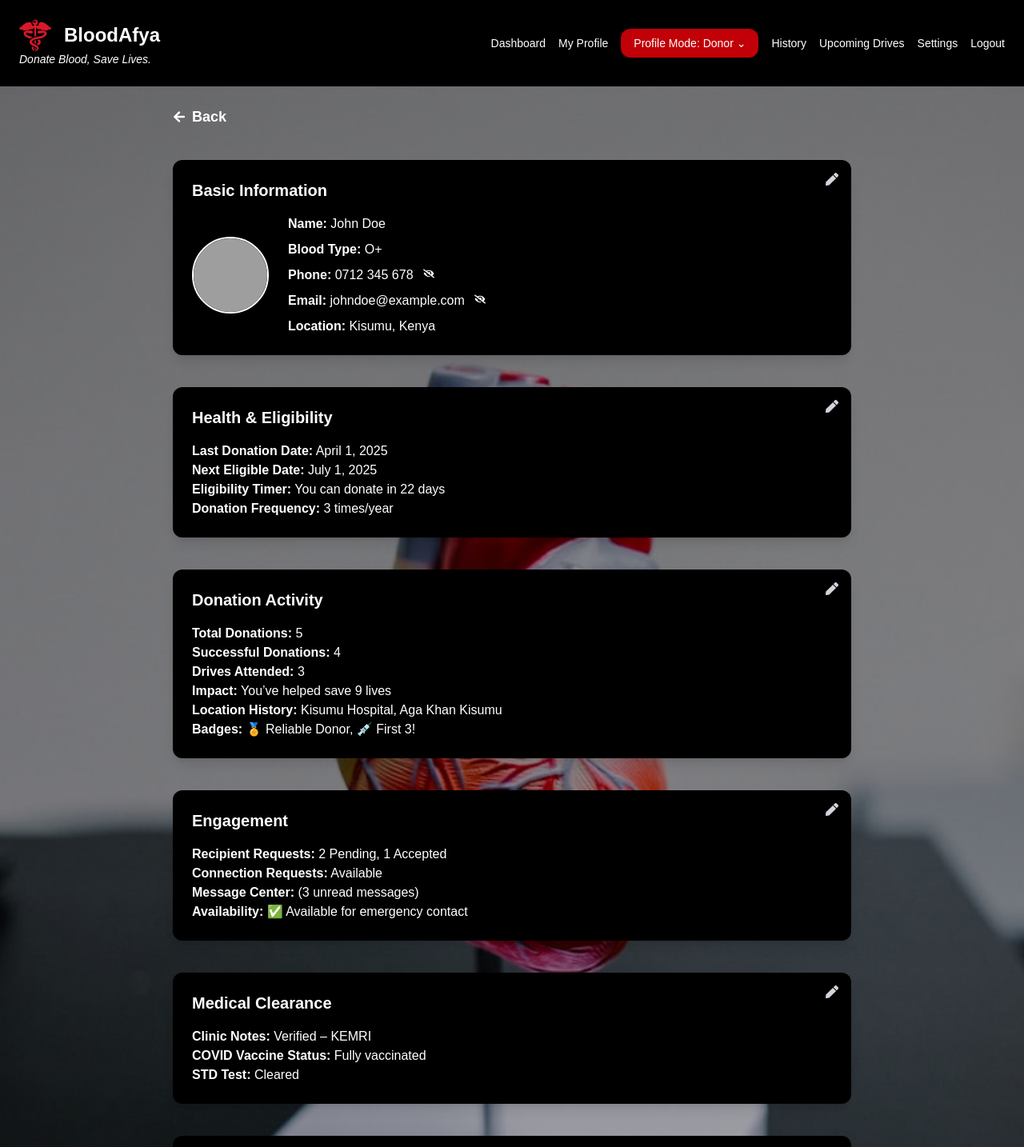
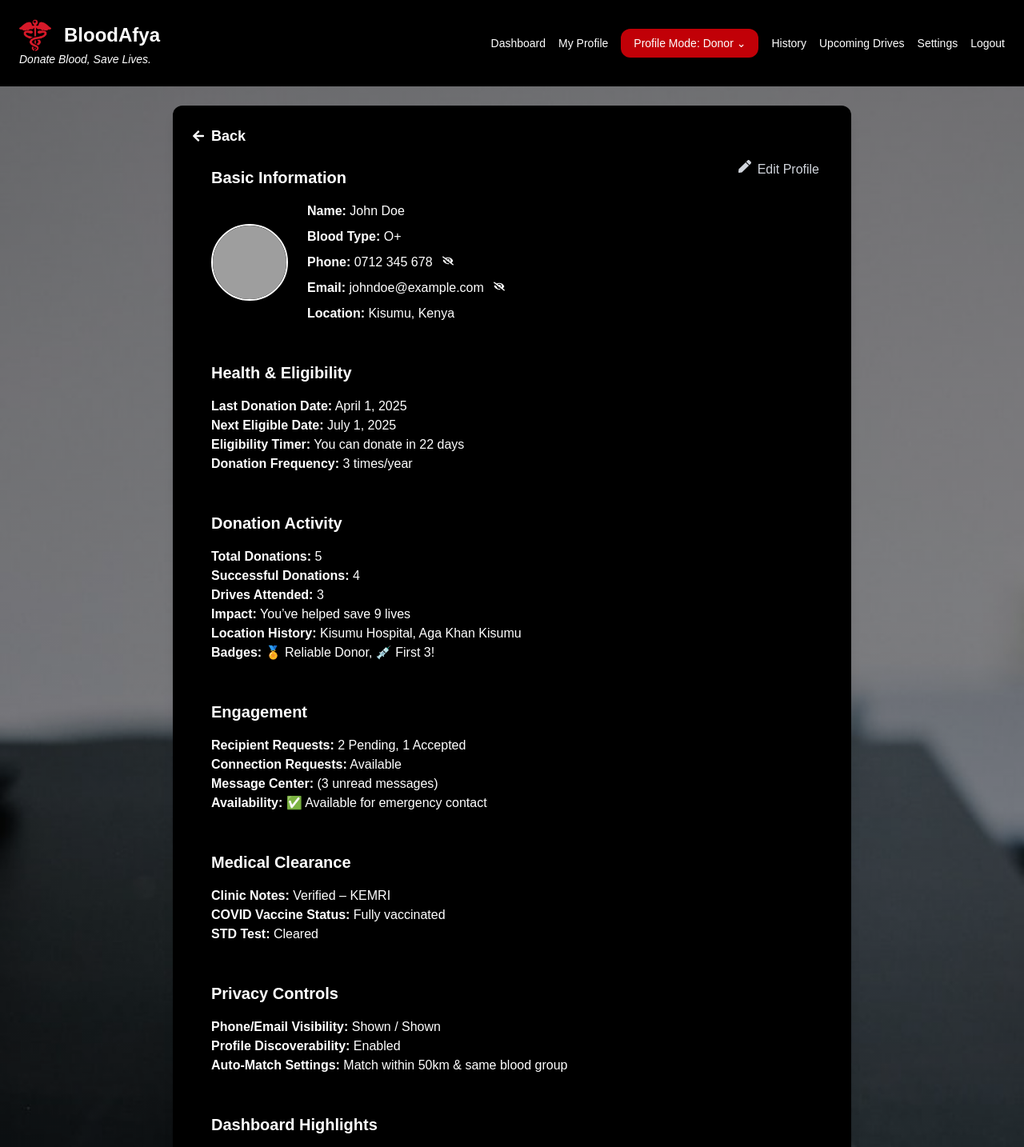
Before and after one commit to Lincoln-Madaraka/bloodafya, a Next.js app: page /profile/donor in a window 1280 px wide. Shown: the top 1434 px of the page at 80% size. Built offline with nearby package versions, Linux system fonts and the light colour scheme; grey boxes are pictures that could not be loaded.

Commit message:
edit mode

```diff
--- a/src/app/profile/donor/page.tsx
+++ b/src/app/profile/donor/page.tsx
@@ -99,6 +99,7 @@ export default function DonorProfile() {
 
       {/* Main Profile Content */}
       <main className="p-6 space-y-10 max-w-4xl mx-auto w-full">
+        <section className="relative bg-black bg-opacity-40 rounded-xl p-6 shadow-lg">
         {/* Back Button */}
         <div className="flex items-center space-x-2 text-white-300 hover:text-red-500 cursor-pointer transition" onClick={() => router.back()}>
           <FaArrowLeft />
@@ -107,8 +108,8 @@ export default function DonorProfile() {
 
         {/* Section 1: Basic Info */}
         <section className="relative bg-black bg-opacity-40 rounded-xl p-6 shadow-lg">
-          <div className="absolute top-4 right-4 text-gray-300 hover:text-red-500 cursor-pointer transition" onClick={() => setEditMode(true)}>
-            <FaPen />
+          <div className="absolute top-4 right-4 text-gray-300 hover:text-red-500 flex space-x-2 cursor-pointer transition" onClick={() => setEditMode(true)}>
+            <FaPen /><p>Edit Profile</p>
           </div>
           <h2 className="text-xl font-semibold mb-4">Basic Information</h2>
           <div className="flex flex-col md:flex-row items-start md:items-center space-x-6">
@@ -191,9 +192,7 @@ export default function DonorProfile() {
 
         {/* Section 2: Health & Eligibility Info */}
         <section className="relative bg-black bg-opacity-40 rounded-xl p-6 shadow-lg">
-          <div className="absolute top-4 right-4 text-gray-300 hover:text-red-500 cursor-pointer transition">
-            <FaPen />
-          </div>
+
           <h2 className="text-xl font-semibold mb-4">Health & Eligibility</h2>
           <p><strong>Last Donation Date:</strong> April 1, 2025</p>
           <p><strong>Next Eligible Date:</strong> July 1, 2025</p>
@@ -203,9 +202,7 @@ export default function DonorProfile() {
 
         {/* Section 3: Donation Activity */}
         <section className="relative bg-black bg-opacity-40 rounded-xl p-6 shadow-lg">
-          <div className="absolute top-4 right-4 text-gray-300 hover:text-red-500 cursor-pointer transition">
-            <FaPen />
-          </div>
+
           <h2 className="text-xl font-semibold mb-4">Donation Activity</h2>
           <p><strong>Total Donations:</strong> 5</p>
           <p><strong>Successful Donations:</strong> 4</p>
@@ -217,9 +214,7 @@ export default function DonorProfile() {
 
         {/* Section 4: Engagement */}
         <section className="relative bg-black bg-opacity-40 rounded-xl p-6 shadow-lg">
-          <div className="absolute top-4 right-4 text-gray-300 hover:text-red-500 cursor-pointer transition">
-            <FaPen />
-          </div>
+
           <h2 className="text-xl font-semibold mb-4">Engagement</h2>
           <p><strong>Recipient Requests:</strong> 2 Pending, 1 Accepted</p>
           <p><strong>Connection Requests:</strong> Available</p>
@@ -229,9 +224,7 @@ export default function DonorProfile() {
 
         {/* Section 5: Medical Clearance */}
         <section className="relative bg-black bg-opacity-40 rounded-xl p-6 shadow-lg">
-          <div className="absolute top-4 right-4 text-gray-300 hover:text-red-500 cursor-pointer transition">
-            <FaPen />
-          </div>
+
           <h2 className="text-xl font-semibold mb-4">Medical Clearance</h2>
           <p><strong>Clinic Notes:</strong> Verified – KEMRI</p>
           <p><strong>COVID Vaccine Status:</strong> Fully vaccinated</p>
@@ -240,10 +233,7 @@ export default function DonorProfile() {
 
         {/* Section 6: Privacy Controls */}
         <section className="relative bg-black bg-opacity-40 rounded-xl p-6 shadow-lg">
-          <div className="absolute top-4 right-4 text-gray-300 hover:text-red-500 cursor-pointer transition">
-            <FaPen />
-          </div>
-          <h2 className="text-xl font-semibold mb-4">Privacy Controls</h2>
+                   <h2 className="text-xl font-semibold mb-4">Privacy Controls</h2>
           <p><strong>Phone/Email Visibility:</strong> {showPhone ? 'Shown' : 'Hidden'} / {showEmail ? 'Shown' : 'Hidden'}</p>
           <p><strong>Profile Discoverability:</strong> Enabled</p>
           <p><strong>Auto-Match Settings:</strong> Match within 50km & same blood group</p>
@@ -251,9 +241,7 @@ export default function DonorProfile() {
 
         {/* Section 7: Dashboard Highlights */}
         <section className="relative bg-black bg-opacity-40 rounded-xl p-6 shadow-lg">
-          <div className="absolute top-4 right-4 text-gray-300 hover:text-red-500 cursor-pointer transition">
-            <FaPen />
-          </div>
+
           <h2 className="text-xl font-semibold mb-4">Dashboard Highlights</h2>
           <p><strong>Upcoming Drives:</strong> Red Cross Kisumu - June 15</p>
           <p><strong>Eligible in:</strong> 22 days</p>
@@ -262,6 +250,7 @@ export default function DonorProfile() {
           <p><strong>Leaderboard:</strong> Top 10 Donors in Kisumu</p>
           <p><strong>Tips:</strong> Stay hydrated, eat iron-rich foods</p>
       </section>
+    </section>
       </main>
 
       {/* Footer */}
```
